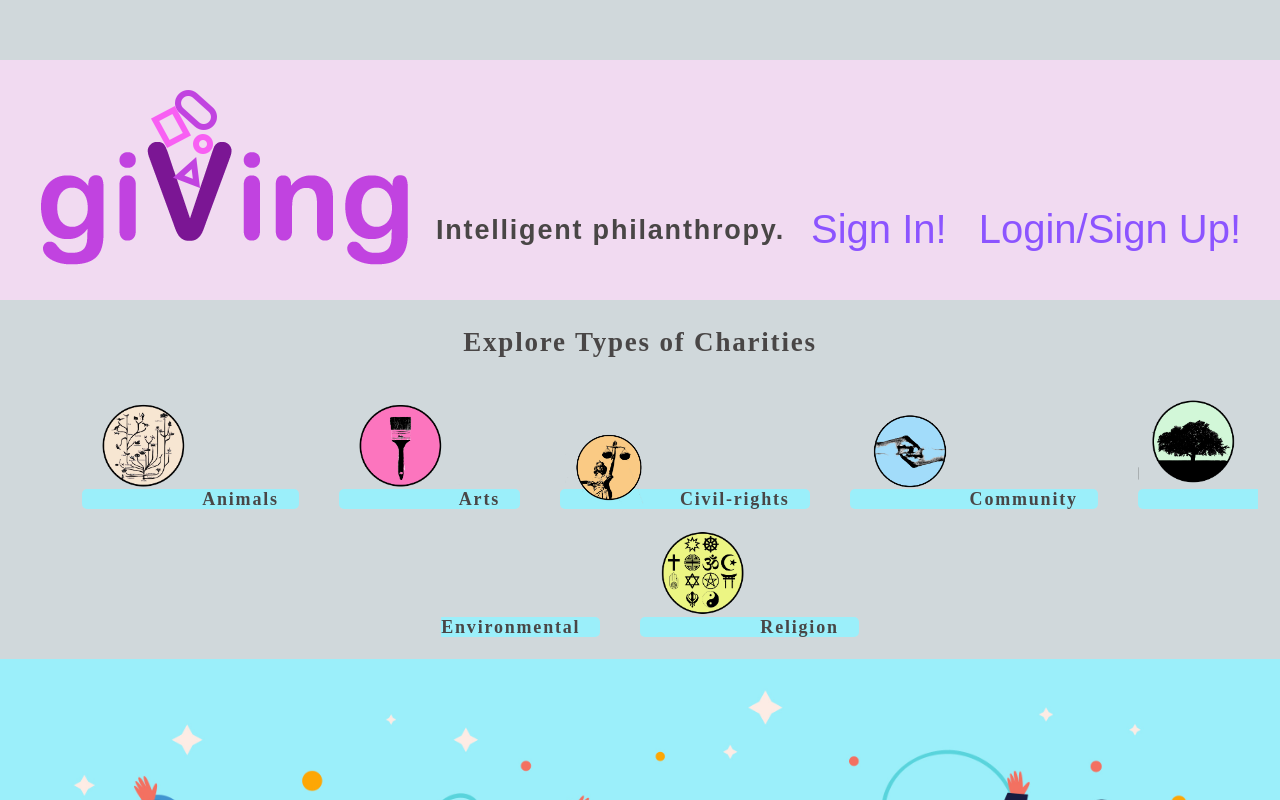
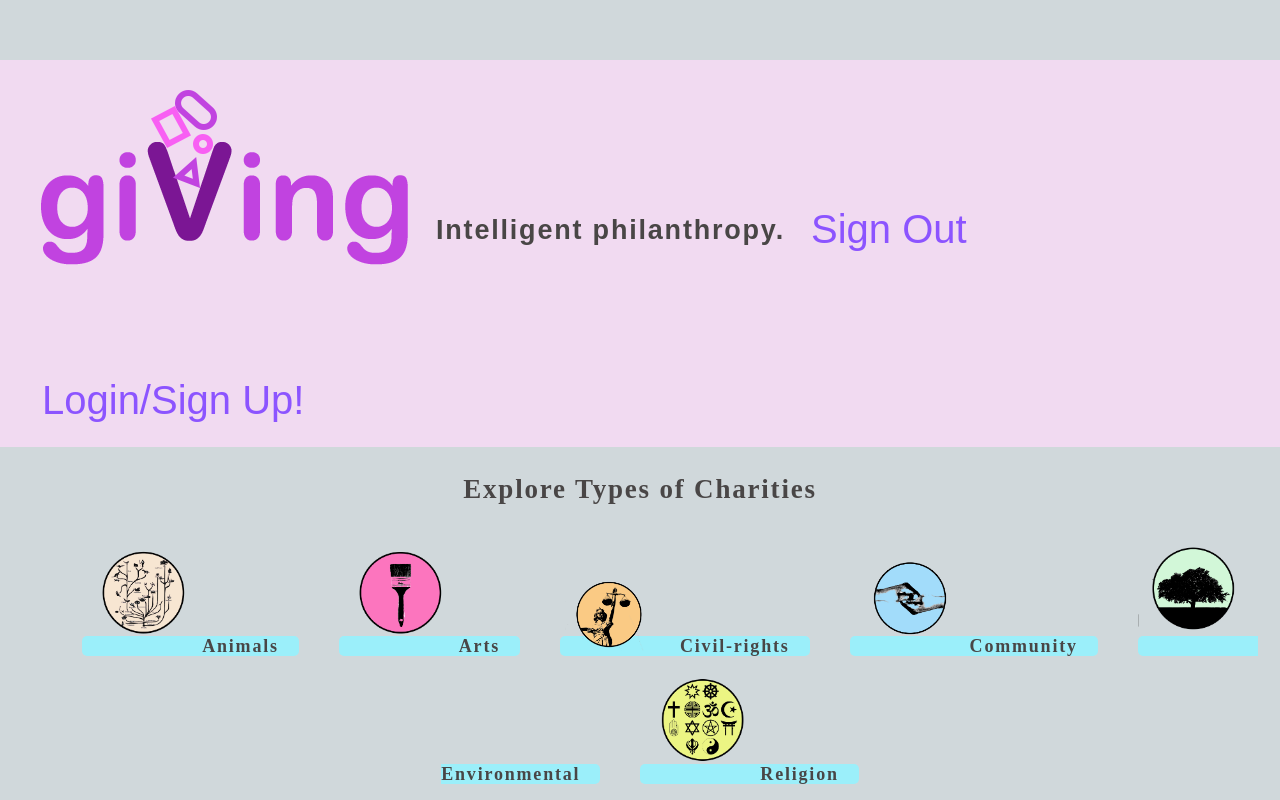
Before and after one commit to DevelopedByDay/charity-warehouse, a React (Create React App) app: page / in a window 1280 px wide. Shown: the top 800 px of the page. Built offline with nearby package versions, Linux system fonts and the light colour scheme.

Commit message:
fixed button text

```diff
--- a/src/components/Header/index.js
+++ b/src/components/Header/index.js
@@ -16,7 +16,7 @@ const Header = () => {
             <h2 className="flex-row px-1 center">
                 <a data-testid="link" href = '/'><div className = "logo flex-row"><img src={logo} alt = 'logo'/></div></a>
                 <p className="motto flex-row">Intelligent philanthropy.</p>
-                <button className="header-button">Sign In!</button>
+                <button className="header-button">Sign Out</button>
                 <button className="header-button">Login/Sign Up!</button>
                 {/* <Link onClick={() => setShowModal(true)}>Login/Sign Up</Link>
                 <Link onClick={Auth.logout}>Logout</Link> */}
```
